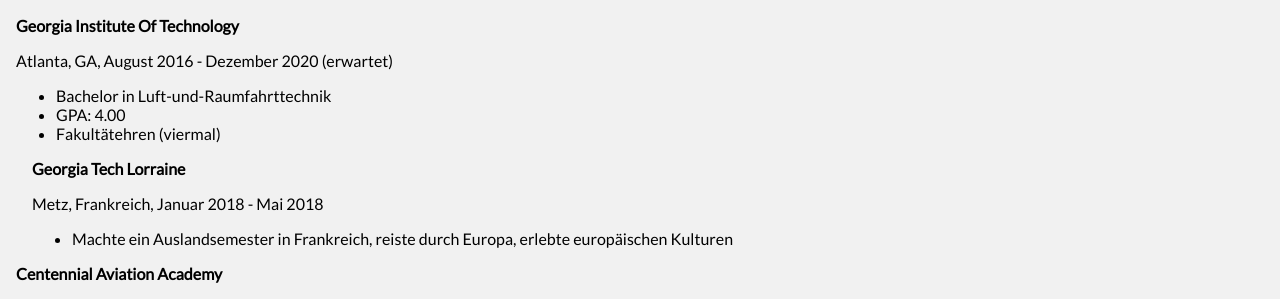
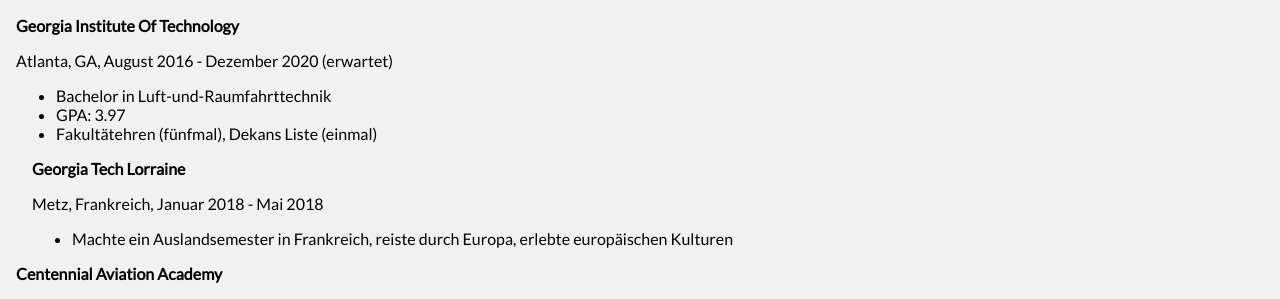
Before and after one commit to amordoch/amordoch.github.io, a Jekyll site: the page built from de/resume.html, in a window 1280 px wide. Shown: the part 168-467 px from the top of the page. Built offline with Jekyll 4.4.1, drawn with Linux system fonts in a browser that asks for light colours.

Commit message:
Resume update

```diff
--- a/de/resume.html
+++ b/de/resume.html
@@ -14,8 +14,8 @@
   Atlanta, GA, August 2016 - Dezember 2020 (erwartet)
   <ul>
     <li>Bachelor in Luft-und-Raumfahrttechnik</li>
-    <li>GPA: 4.00</li>
-    <li>Fakultätehren (viermal)</li>
+    <li>GPA: 3.97</li>
+    <li>Fakultätehren (fünfmal), Dekans Liste (einmal)</li>
   </ul>
   <div class="indent1">
     <p><strong>Georgia Tech Lorraine</strong></p>
--- a/resume.html
+++ b/resume.html
@@ -14,8 +14,8 @@
     Atlanta, GA, August 2016 - December 2020 (expected)
   <ul>
     <li>Candidate for Bachelor of Science in Aerospace Engineering</li>
-    <li>GPA: 3.96</li>
-    <li>Faculty Honors</li>
+    <li>GPA: 3.97</li>
+    <li>Faculty Honors (5), Dean's List (1)</li>
   </ul>
   <div class="indent1">
     <p><strong>Georgia Tech Lorraine</strong></p>
```
